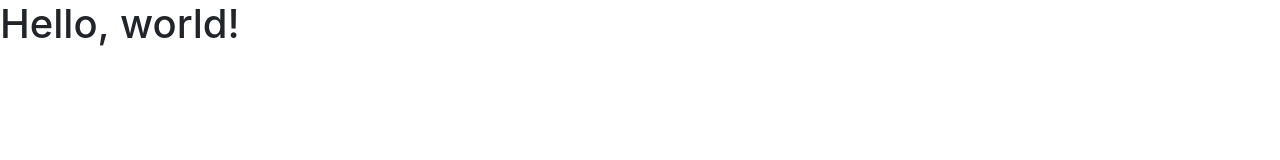
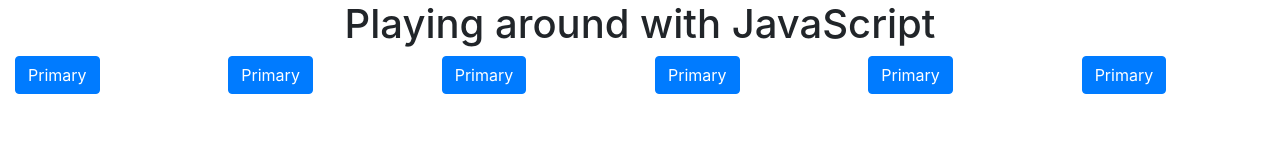
Before and after one commit to Stewartbj93/GitIntro, a plain HTML site: page index.html in a window 1280 px wide. Drawn offline with nearby package versions, Linux system fonts and the light colour scheme.

Commit message:
Time to play with the DOM

```diff
--- /dev/null
+++ b/css/style.css
@@ -0,0 +1,3 @@
+.dingus{
+    color: orange;
+}
--- a/index.html
+++ b/index.html
@@ -12,14 +12,29 @@
     <!-- Bootstrap CSS -->
     <link rel="stylesheet" href="https://cdn.jsdelivr.net/npm/bootstrap@4.5.3/dist/css/bootstrap.min.css"
         integrity="sha384-TX8t27EcRE3e/ihU7zmQxVncDAy5uIKz4rEkgIXeMed4M0jlfIDPvg6uqKI2xXr2" crossorigin="anonymous">
-
+    <link rel="stylesheet" href="css/style.css">
     <title>Hello, world!</title>
 </head>
 
 <body>
-    <h1>Hello, world!</h1>
+    <div class="container-fluid">
+        <div class="row">
+            <div class="col-12 d-flex justify-content-center">
+                <h1>Playing around with JavaScript</h1>
+            </div>
+        </div>
+    </div>
 
-
+    <div class="container-fluid">
+        <div class="row">
+            <div class="col-2"><button type="button" class="btn btn-primary">Primary</button></div>
+            <div class="col-2"><button type="button" class="btn btn-primary">Primary</button></div>
+            <div class="col-2"><button type="button" class="btn btn-primary">Primary</button></div>
+            <div class="col-2"><button type="button" class="btn btn-primary">Primary</button></div>
+            <div class="col-2"><button type="button" class="btn btn-primary">Primary</button></div>
+            <div class="col-2"><button type="button" class="btn btn-primary">Primary</button></div>
+        </div>
+    </div>
 
 
     <!-- Optional JavaScript; choose one of the two! -->
@@ -31,7 +46,7 @@
     <script src="https://cdn.jsdelivr.net/npm/bootstrap@4.5.3/dist/js/bootstrap.bundle.min.js"
         integrity="sha384-ho+j7jyWK8fNQe+A12Hb8AhRq26LrZ/JpcUGGOn+Y7RsweNrtN/tE3MoK7ZeZDyx"
         crossorigin="anonymous"></script>
-
+    <script src="js/script.js"></script>
     <!-- Option 2: jQuery, Popper.js, and Bootstrap JS
     <script src="https://code.jquery.com/jquery-3.5.1.slim.min.js" integrity="sha384-DfXdz2htPH0lsSSs5nCTpuj/zy4C+OGpamoFVy38MVBnE+IbbVYUew+OrCXaRkfj" crossorigin="anonymous"></script>
     <script src="https://cdn.jsdelivr.net/npm/popper.js@1.16.1/dist/umd/popper.min.js" integrity="sha384-9/reFTGAW83EW2RDu2S0VKaIzap3H66lZH81PoYlFhbGU+6BZp6G7niu735Sk7lN" crossorigin="anonymous"></script>
```
Also changed, not shown: js/script.js (added).
